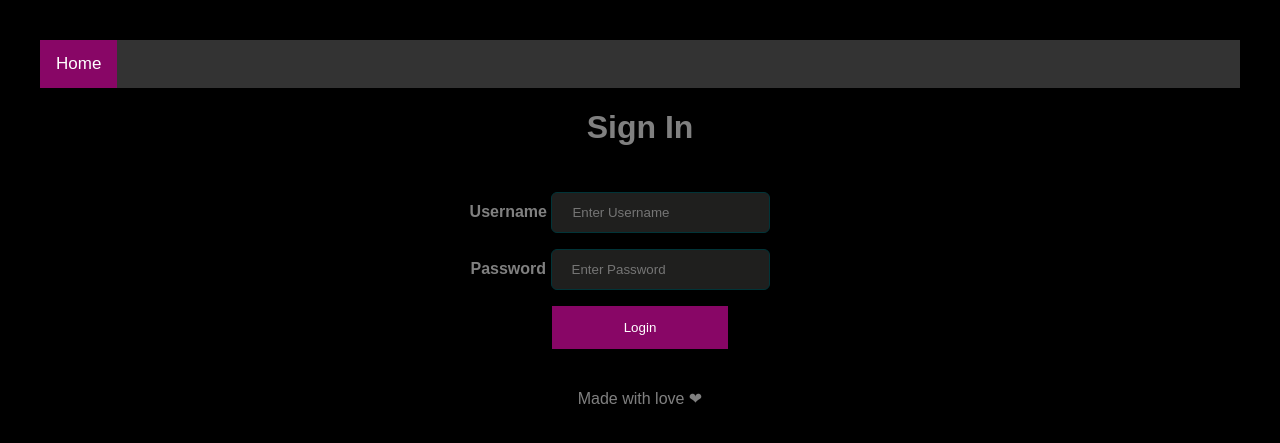
After one commit to chaimakr/Task-manager, a Flask app: page /login in a window 1280 px wide. The commit adds this page. Shown: the top 443 px of the page. Run offline with Flask 2, Linux system fonts and the light colour scheme.

Commit message:
authentification + tasks per user

```diff
--- a/Templates/base.html
+++ b/Templates/base.html
@@ -9,6 +9,8 @@
 
 </head>
 <body>
+    {% include 'shared/navbar.html' %}
     {% block body %} {% endblock %}
+    {% include 'shared/footer.html' %}
 </body>
 </html>
--- a/Templates/index.html
+++ b/Templates/index.html
@@ -31,7 +31,7 @@
     {% endfor %}
 </table>
 {% endif %}
-<form action="/add" method="POST">
+<form action="/add/{{session.iduser}}" method="POST">
     <input type="text" name="content" id="content">
     <input type="submit" value="Add Task">
 </form>
--- /dev/null
+++ b/Templates/login.html
@@ -0,0 +1,22 @@
+
+{% extends 'base.html' %}
+
+{% block head %}
+<title>Task Manager</title>
+{% endblock %}
+
+{% block body %}
+<h1>Sign In</h1>
+<form action="/login" method="post">
+
+    <div class="container">
+      <label for="username"><b>Username</b></label>
+      <input type="text" placeholder="Enter Username" name="username" required>
+    <br>
+      <label for="password"><b>Password</b></label>
+      <input type="password" placeholder="Enter Password" name="password" required>
+    <br>
+      <button type="submit">Login</button>
+    </div>
+</form>
+{% endblock %}
--- /dev/null
+++ b/Templates/shared/footer.html
@@ -0,0 +1,3 @@
+<footer>
+    <p> Made with love ❤︎ </p>
+</footer>
--- /dev/null
+++ b/Templates/shared/navbar.html
@@ -0,0 +1,6 @@
+<div class="topnav">
+    <a class="active" href="/">Home</a>
+{% if session.username %}
+    <a href="/logout">Logout</a>
+{% endif %}
+  </div>
--- a/app.py
+++ b/app.py
@@ -1,35 +1,108 @@
 import datetime
+from functools import wraps
 from ssl import create_default_context
-from flask import Flask, render_template, url_for , request , redirect
+from flask import Flask, render_template, session, url_for , request , redirect , flash
 from flask_sqlalchemy import SQLAlchemy
 from database import create_db
+from flask_session import Session
+import requests
+
 
 app =  Flask(__name__)
 app.config['SQLALCHEMY_DATABASE_URI'] = 'sqlite:///test.db'
 db = SQLAlchemy(app)
-
+sess = Session(app)
 
 class Todo(db.Model):
     id = db.Column(db.Integer, primary_key=True, nullable=False)
     content = db.Column(db.String(200), nullable=False)
     create_at = db.Column(db.DateTime, default=datetime.datetime.utcnow)
     state = db.Column(db.Integer, default=0)
+    owner_id = db.Column(db.Integer, db.ForeignKey('user.id'), nullable=False)
+
+def __repr__(self):
+    return '<Task %r>' % self.id
+
+class User(db.Model):
+    id =  db.Column(db.Integer, primary_key=True, nullable=False)
+    username = db.Column(db.String(200), nullable=False)
+    password = db.Column(db.String(200), nullable=False)
+    tasks = db.relationship('Todo', backref = 'User', cascade = 'all, delete-orphan', lazy = 'dynamic')
 
 def __repr__(self):
     return '<Task %r>' % self.id
 
 
-
 @app.route('/', methods=['GET'])
 def index():
-    tasks = Todo.query.order_by(Todo.create_at).all()
+    if session['logged_in'] == True:
+        return render_template('index.html', tasks = Todo.query.filter_by(owner_id = session['iduser']).all())
+    else:
+        return render_template('home.html')
+
+
+
+@app.route("/login", methods=['GET'])
+def login_get():
+    if('username' in session):
+        return render_template('index.html')
+    else:
+        return render_template('login.html')
+
+@app.route("/login",methods=['POST'])
+def login_post():
+    user = User.query.filter_by(username=request.form['username']).first()
+    if user is None:
+        return redirect(url_for('login_get'))
+    if user.password == request.form['password']:
+        session['logged_in'] = True
+        session['username'] = user.username
+        session['iduser'] = user.id
+        return redirect(url_for('tasks', session=session))
+    else:
+        return render_template('login.html')
+
+@app.route("/logout")
+def logout():
+    if session['logged_in'] == True:
+        session['logged_in'] = False
+        session.pop('username')
+        session.pop('iduser')
+        return redirect(url_for('index'))
+    else:
+        return redirect(url_for('index'))
+
+
+
+@app.route("/signup", methods=['GET', 'POST'])
+def add_user():
+    if request.method == 'POST':
+        username= request.form['username']
+        password= request.form['password']
+        new_user = User(username=username, password=password)
+        try:
+            db.session.add(new_user)
+            db.session.commit()
+            return redirect('/')
+        except:
+            return 'there was an issue signing up'
+    else:
+        flash('User already exists')
+        return render_template('signup.html')
+
+
+
+
+@app.route('/tasks', methods=['GET'])
+def tasks():
+    tasks = Todo.query.filter_by(owner_id = session['iduser']).all()
     return render_template('index.html', tasks=tasks)
 
 
-@app.route('/add', methods=['POST'])
-def add_task():
+@app.route('/add/<int:iduser>', methods=['POST'])
+def add_task(iduser):
     task_content= request.form['content']
-    new_task = Todo(content=task_content)
+    new_task = Todo(content=task_content,owner_id=iduser)
 
     try:
         db.session.add(new_task)
@@ -55,7 +128,7 @@ def update_task(id):
 
 
 
-@app.route('/delete/<int:id>')
+@app.route('/delete/<int:iduser>/<int:id>')
 def detele_task(id):
     task_to_delete = Todo.query.get_or_404(id)
 
@@ -80,8 +153,11 @@ def update_task_state(id):
         return 'There was an issue changing the state of your task'
 
 
-def main( db='test.db', create=False):
-    if create:
-        create_db(db)
+def load_user(user_id):
+    # since the user_id is just the primary key of our user table, use it in the query for the user
+    return User.query.get(int(user_id))
 if __name__ == '__main__':
+    app.secret_key = 'strawhatt4'
+    app.config['SESSION_TYPE'] = 'filesystem'
+    sess.init_app(app)
     app.run(debug=True)
--- a/requirements.txt
+++ b/requirements.txt
@@ -1,2 +1,7 @@
 flask
 flask-sqlalchemy
+session
+flask_session
+requests
+windows-curses
+flask_login
--- a/static/css/main.css
+++ b/static/css/main.css
@@ -131,6 +131,20 @@ input[type=text], select {
   margin-right: 40px;
 
 }
+[type=password], select {
+    width: 50;
+    padding: 12px 20px;
+    margin: 8px 0;
+    display: inline-block;
+    border: 1px solid #013438;
+    border-radius: 6px;
+    border-color: #013438;
+    box-sizing: border-box;
+    background-color:#1f1f1e;
+    color:white;
+    margin-right: 40px;
+
+  }
 
 input[type=submit] {
   width: 50;
@@ -207,13 +221,13 @@ input[type=submit]:hover {
 
 /* Set a style for all buttons */
 button {
-  background-color: #04AA6D;
+  background-color: #880666;
   color: white;
   padding: 14px 20px;
   margin: 8px 0;
   border: none;
   cursor: pointer;
-  width: 100%;
+  width: 15%;
 }
 
 /* Add a hover effect for buttons */
```
Also changed, not shown: Templates/home.html (+14 -1 lines), Templates/signup.html (added, +22 -0 lines), test.db, 2 other files.
